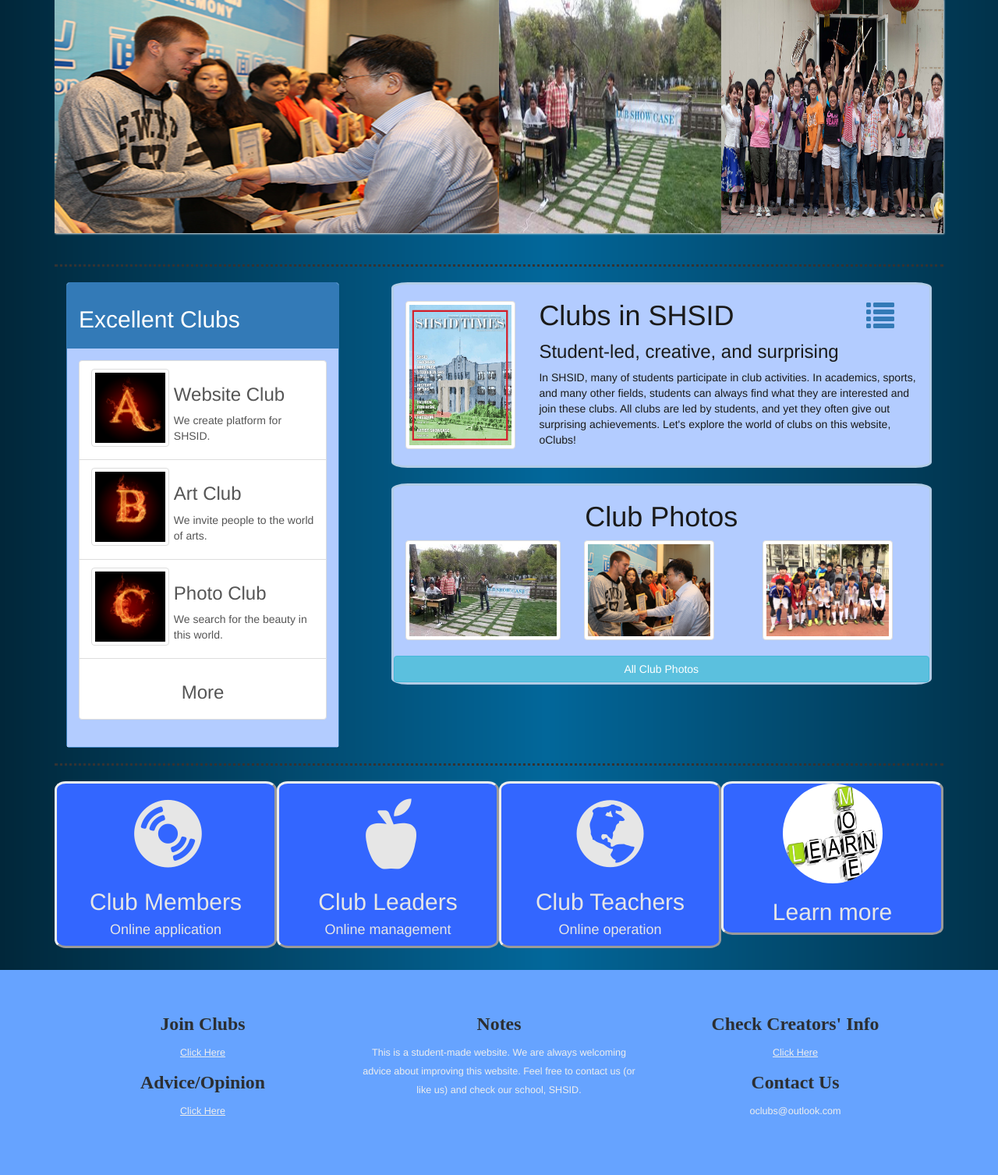
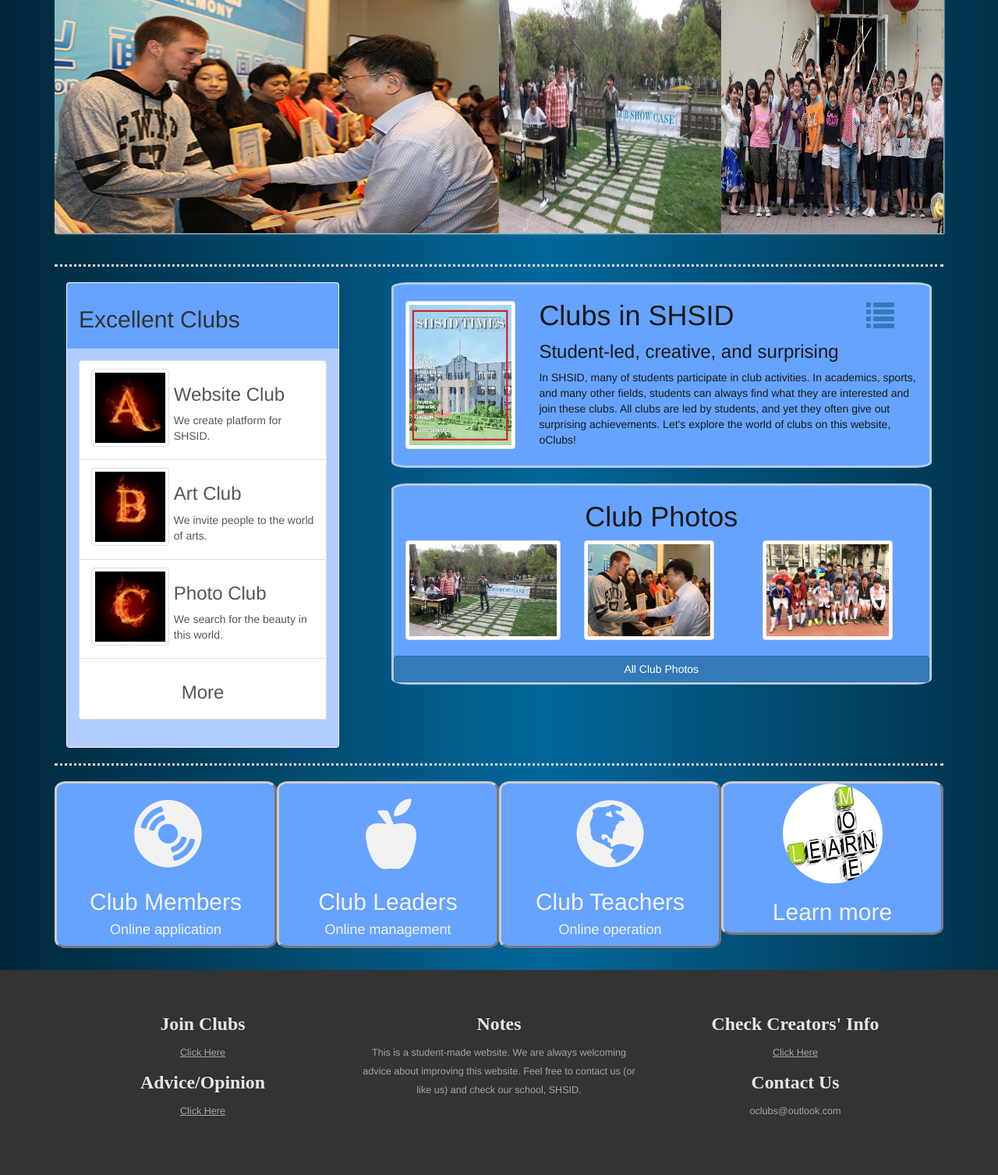
Before and after one commit to SHSIDers/oclubs, a Flask app: page / in a window 1280 px wide. Shown: the part 424-1931 px from the top of the page at 78% size. Run offline with Flask 2, Linux system fonts and the light colour scheme; some libraries are stand-ins or nearby versions.

Commit message:
color adjusted

```diff
--- a/static/css/oclubs.css
+++ b/static/css/oclubs.css
@@ -77,7 +77,7 @@
 	padding: 3em 0em 1.5em 0em;
 }
 .top-nav ul  li.active {
-	background:#66a3ff;
+	background: #66a3ff;
 }
 .top-nav ul li a {
 	color: #999;
@@ -228,12 +228,9 @@
 }
 /*till here is former header.css*/
 .blockpic{
-  float: left;
+	float: left;
 	padding: 0;
-   border: 1px solid #fff;
-}
-
-.blockpic {
+	border: 1px solid #fff;
 	height: 300px;
 	margin: 0px;
 	float: left;
@@ -246,6 +243,7 @@
 	box-shadow: 1px 1px 2px #e6e6e6;
 	cursor: default;
 }
+
 .blockpic .mask,.blockpic .content {
 	width: 100%;
 	height: 300px;
@@ -449,7 +447,7 @@
 /*till here is picture part*/
 
 .footer h3 {
-  color:#2c2f32;
+  color: #e4e6e7;
   font-size: 1.7em;
   margin: 0 0 0.5em;
   font-weight:600;
@@ -457,7 +455,7 @@
 }
 .footer {
   padding: 4em 0;
-  background-color:#66a3ff;
+  background-color: #333333;
   margin: 2em 0 0 0;
 }
 .soci ul {
@@ -479,7 +477,7 @@
 }
 .footer p {
   font-size: 0.9em;
-  color: #eee;
+  color: #a6a6a6;
   line-height: 1.9em;
   margin: 1em 0;
 }
@@ -487,11 +485,11 @@
   text-align: center;
 }
 .footer p a {
-  color: #eee;
+  color: #a6a6a6;
   text-decoration:none;
 }
 .footer p a:hover{
-  color: #2c2f32;
+  color: #8c8c8c;
 }
 /*till here is footer*/
 thead.list {
@@ -645,7 +643,7 @@ thead.darklist {
 	border-style: solid;
 	border-radius: 3%;
 	border-color: #b3cce6;
-	background-color: #b3ccff;
+	background-color: #66a3ff;
 	color: #1a1a1a;
 }
 
@@ -661,14 +659,16 @@ thead.darklist {
 .homepage_function {
 	border-top-style: dotted;
 	border-bottom-style: dotted;
+	border-color: #e4e6e7;
 	text-align: center;
 }
 
 .homepage_function div {
 	border-style: outset;
-	background-color: #3366ff;
 	border-radius: 5%;
-	color: #e6e6e6;
+	border-color: #cccccc;
+	background-color: #66a3ff;
+	color: #f2f2f2;
 }
 
 .homepage_function span {
@@ -681,7 +681,7 @@ thead.darklist {
 }
 
 .homepage_function > a > div:hover {
-	background-color: #1a53ff;
+	background-color: #3385ff;
 }
 
 .intro_function {
@@ -720,3 +720,15 @@ thead.darklist {
 	background-color: #cccccc;
 	text-decoration: none;
 }
+
+.clickable {
+	cursor:pointer;
+}
+
+.allact {
+	background-color:white;
+}
+
+.allact:hover {
+	background-color: #f5f5f5;
+}
--- a/templates/allact.html
+++ b/templates/allact.html
@@ -25,7 +25,7 @@
         <h1 class="title">All Activites</h1>
         <table class="table table-hover table-bordered">
             <thead class="list">
-                <tr>
+                <tr style="background-color:#bfbfbf">
                     <th>Club</th>
                     <th>Contents</th>
                     <th>Time</th>
@@ -34,7 +34,7 @@
             </thead>
             <tbody>
                 {% for activity in activities %}
-                <tr class="clickable" data-href="#" style="cursor:pointer">
+                <tr class="clickable allact" data-href="#">
                     <td>{{ activity.club_name }}</td>
                     <td>{{ activity.act_name}}</td>
                     <td>{{ activity.time }}</td>
--- a/templates/homepage.html
+++ b/templates/homepage.html
@@ -48,11 +48,11 @@
 <br><br>
 
 <div class="container">
-	<div style="border-top-style:dotted">
+	<div style="border-top-style:dotted; border-color:#e4e6e7">
 		<br>
 		<div class="col-sm-4">
-			<div class="panel panel-primary">
-				<div class="panel-heading">
+			<div class="panel">
+				<div class="panel-heading" style="background-color:#66a3ff">
 					<h2>Excellent Clubs</h2>
 				</div>
 				<div class="panel-body" style="background-color:#b3ccff">
@@ -102,7 +102,7 @@
 				</div>
 				<div class="clearfix"></div>
 				<br>
-				<a href="#"><button class="btn btn-block btn-info">All Club Photos</button></a>
+				<a href="#"><button class="btn btn-block btn-primary">All Club Photos</button></a>
 			</div>
 		</div>
 		<br>
--- a/templates/photos.html
+++ b/templates/photos.html
@@ -5,7 +5,7 @@
 <div class="large_container">
     <h1 class="text-center title">All Photos</h1>
     <div class="jumbotron">
-        <img src="static/images/{{ top.image }}.jpg" class="img-responsive img-thumbnail" alt="Image" style="float:left;width:35%;margin-left:5%;margin-right:5%">
+        <img src="static/images/{{ top.image }}.jpg" class="img-responsive img-thumbnail" alt="Image" style="float:left;width:22vw;margin-left:5%;margin-right:5%">
         <h1>{{ top.club }}</h1>
         <h1>{{ top.actname }}</h1>
         <h3>Lucky Pick! - The activity is chosen randomly.</h3>
```
